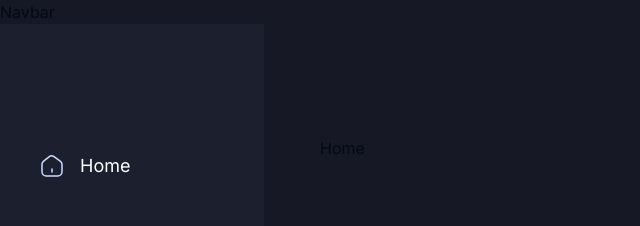
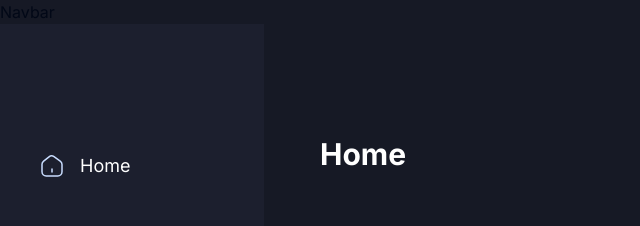
Before and after one commit to egublog/zoom-clone, a Next.js app: page / in a window 1280 px wide. Shown: the top 226 px of the page, without its empty margins (0-640 px from the left). Built offline with nearby package versions, Linux system fonts and the light colour scheme.

Commit message:
add: Homeのタイトル

```diff
--- a/app/(root)/(home)/page.tsx
+++ b/app/(root)/(home)/page.tsx
@@ -2,7 +2,12 @@ import React from 'react'
 
 const Home = () => {
   return (
-    <div>Home</div>
+    <section className='flex size-full flex-col gap-10 text-white'>
+      <h1 className='text-3xl font-bold'>
+        Home
+      </h1>
+
+    </section>
   )
 }
 
```
